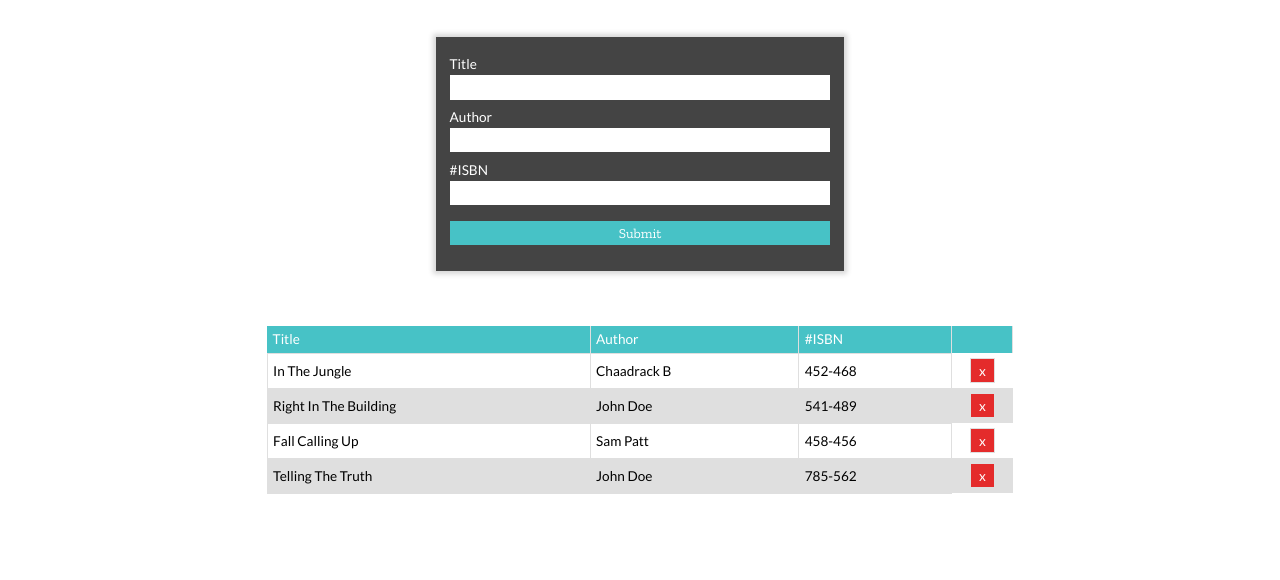
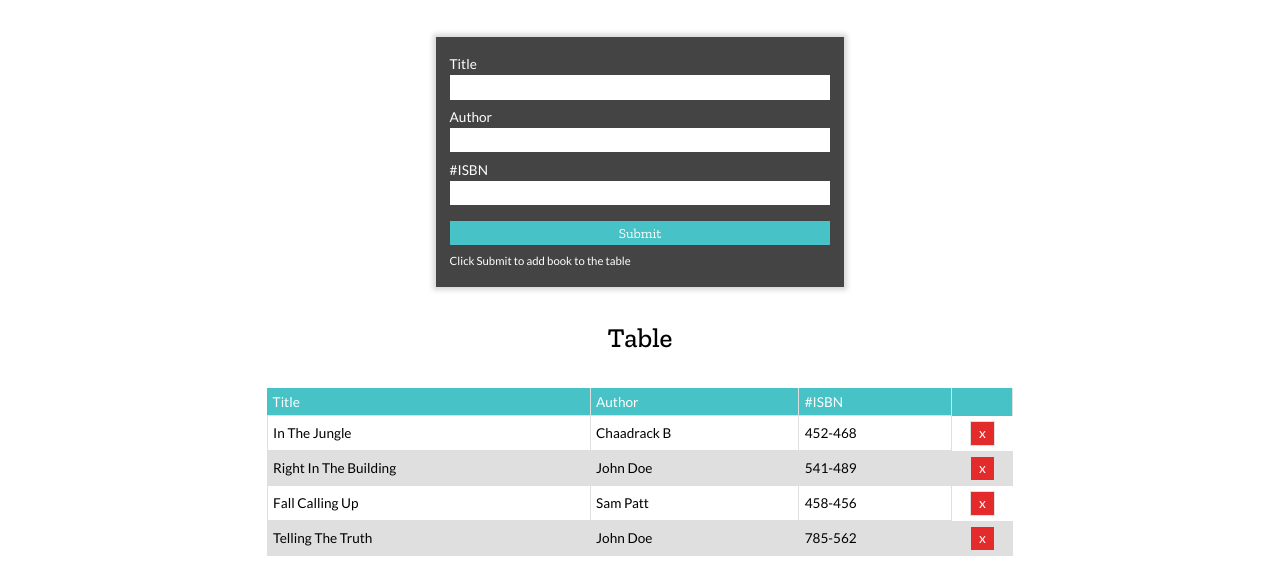
Before and after one commit to Chadrack09/js-booklist-impl-2136, a website: page src/index.html in a window 1280 px wide. Shown: the part 85-665 px from the top of the page. Drawn offline with nearby package versions, Linux system fonts and the light colour scheme.

Commit message:
Updated Index

```diff
--- a/src/index.html
+++ b/src/index.html
@@ -52,8 +52,10 @@
             <input type="text" name="isbn" id="isbn">
           </div>
           <input type="submit" value="Submit" class="btn-primary-block">
+          <small>Click Submit to add book to the table</small>
         </form>
       </div>
+      <h1>Table</h1>
       <table class="table" id="fullTable">
         <thead>
           <tr>
```
